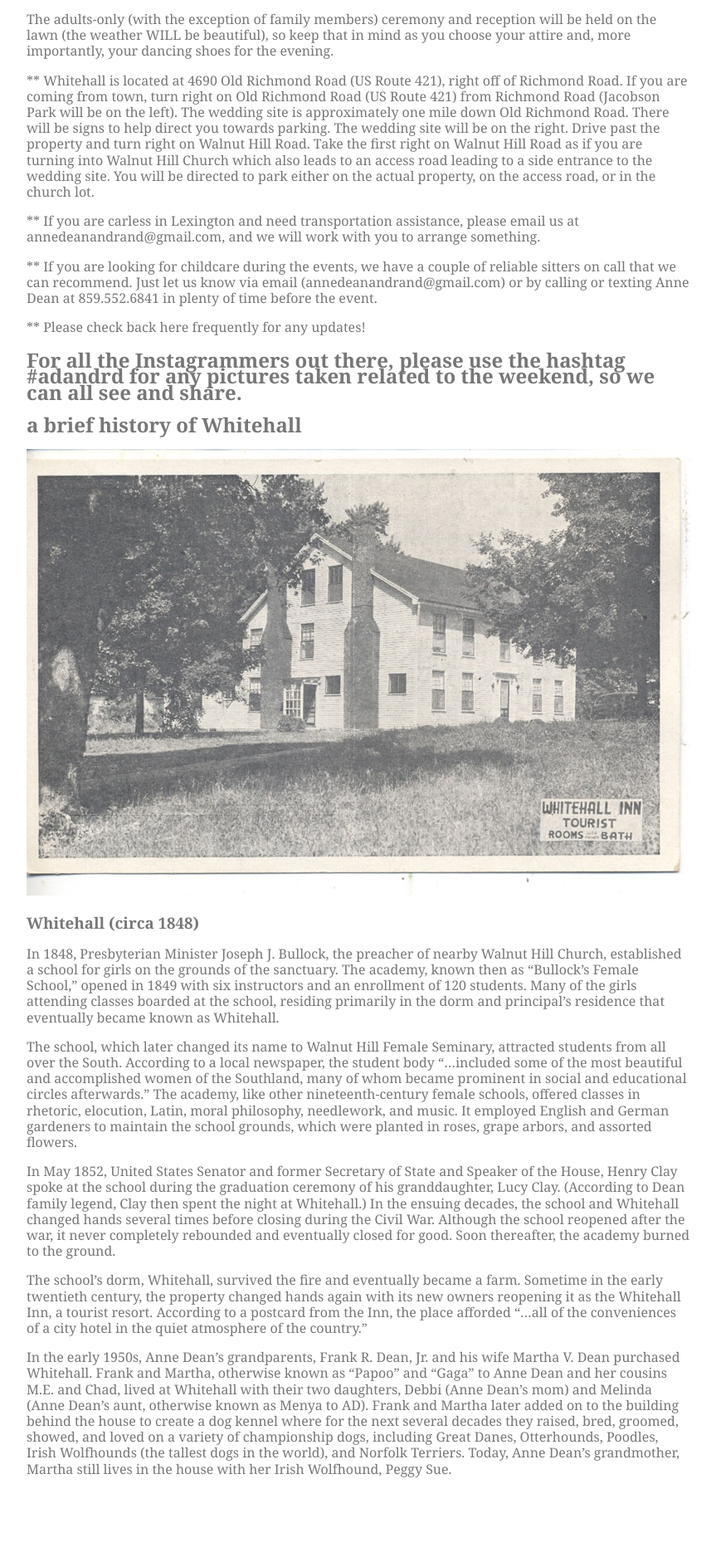
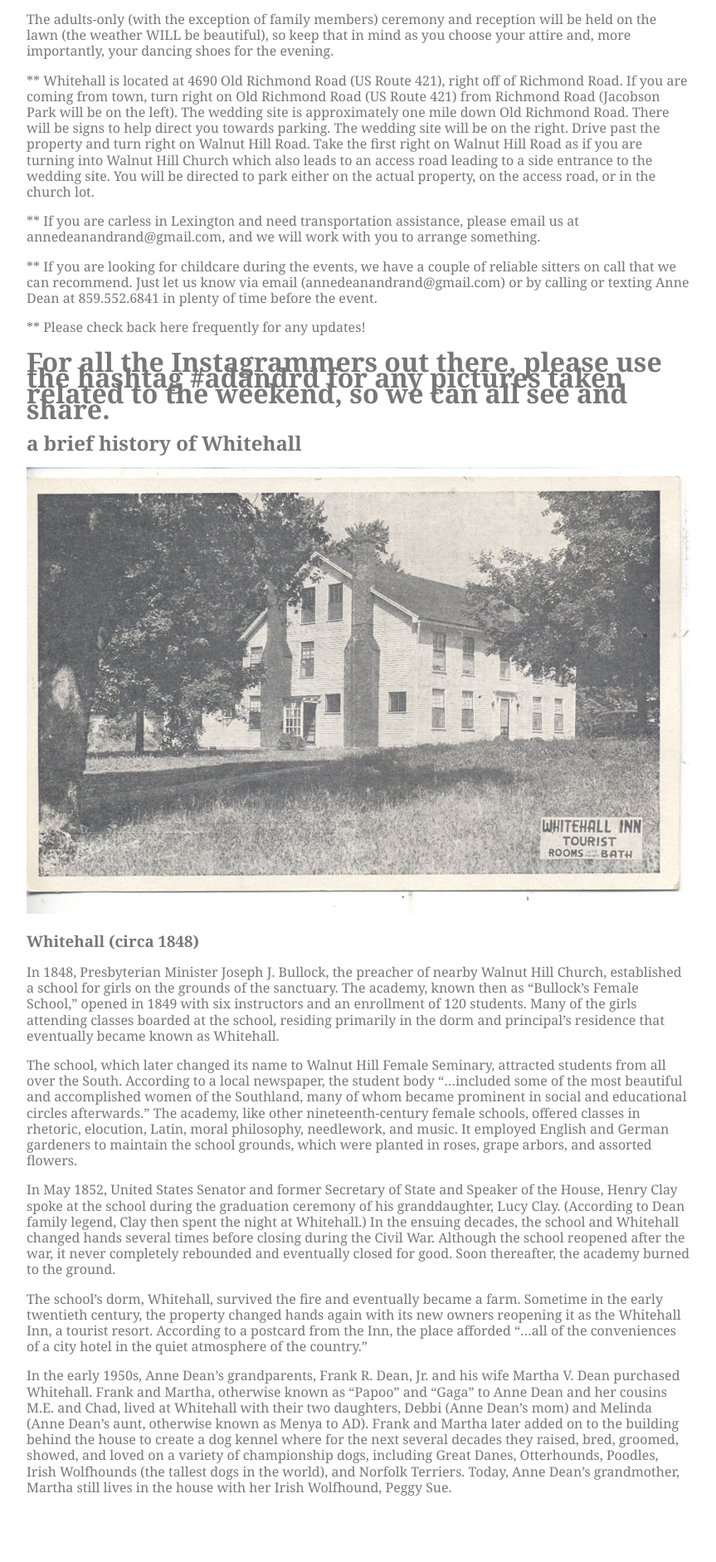
Before and after one commit to nikolaiwarner/annedeanandrand.com, a Jekyll site: the page built from weekend.md, in a window 1280 px wide. Shown: the part 898-2780 px from the top of the page at 83% size, without its empty margins (208-1071 px from the left). Built offline with Jekyll 4.4.1, drawn with Linux system fonts in a browser that asks for light colours; before the commit the page ends 2758 px from its top, so only the background shows below that.

```diff
--- a/weekend.md
+++ b/weekend.md
@@ -22,7 +22,7 @@ The adults-only (with the exception of family members) ceremony and reception wi
 
 ** Please check back here frequently for any updates!
 
-## For all the Instagrammers out there, please use the hashtag  #adandrd for any pictures taken related to the weekend, so we can all see and share.
+# For all the Instagrammers out there, please use the hashtag  #adandrd for any pictures taken related to the weekend, so we can all see and share.
 
 ## a brief history of Whitehall
 
```
